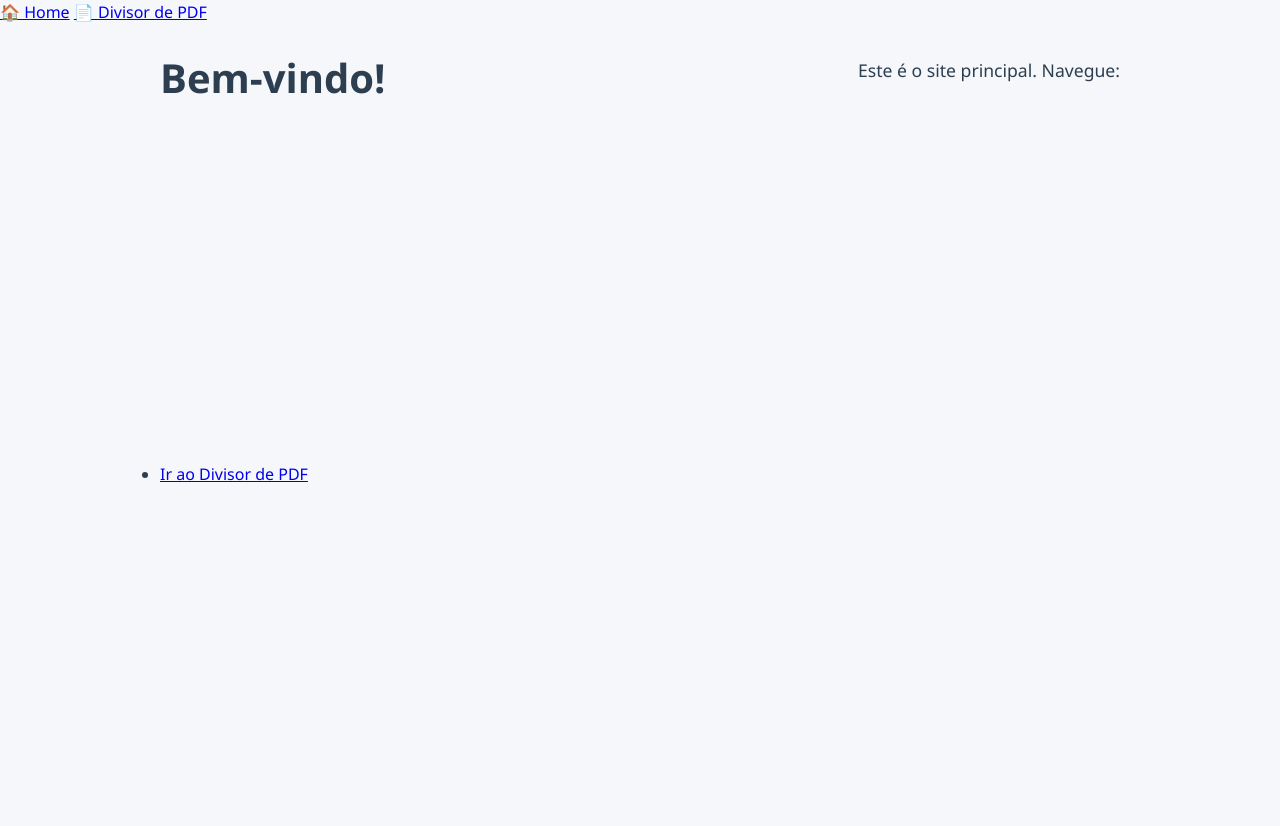
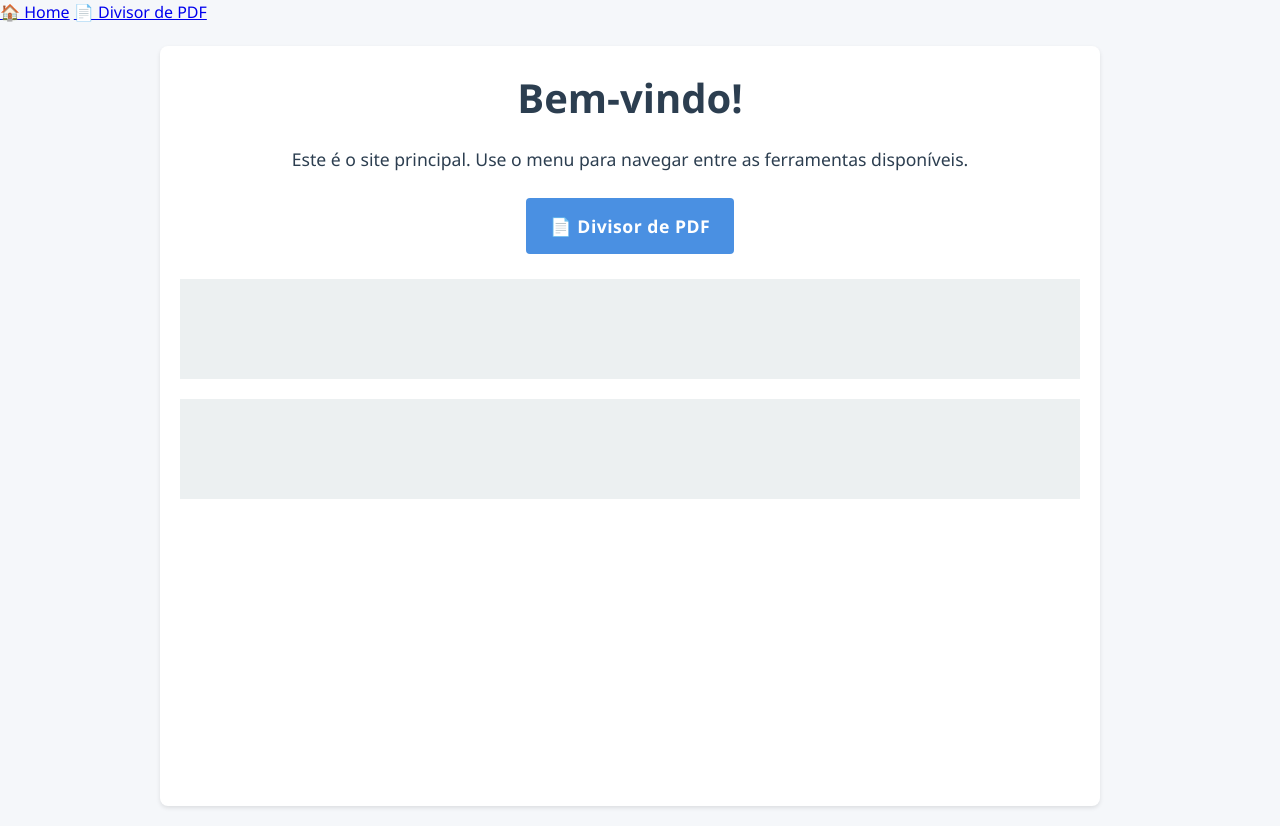
Before and after one commit to xFireHide/converter, a Flask app: page / in a window 1280 px wide. Run offline with Flask 3, Linux system fonts and the light colour scheme.

Commit message:
Update home.html

```diff
--- a/templates/home.html
+++ b/templates/home.html
@@ -1,11 +1,23 @@
 {% extends 'base.html' %} {% block title %} Página Inicial {% endblock %} {%
 block content %}
-<h1>Bem-vindo!</h1>
-<p>Este é o site principal. Navegue:</p>
-<ul>
-  <li>
-    <a href="{{ url_for('pdf_divisor.index') }}">Ir ao Divisor de PDF</a>
-  </li>
-  <!-- links para outras páginas -->
-</ul>
+<div class="main-content">
+  <h1>Bem-vindo!</h1>
+  <p class="description">
+    Este é o site principal. Use o menu para navegar entre as ferramentas
+    disponíveis.
+  </p>
+
+  <div class="button-group">
+    <a class="btn" href="{{ url_for('pdf_divisor.index') }}"
+      >📄 Divisor de PDF</a
+    >
+    <!-- <a class="btn" href="{{ url_for('short_cut.index') }}">🔗 Encurtador de URL</a> -->
+  </div>
+
+  <!-- AdSense Aqui: Entre conteúdo -->
+  <div class="ads-banner-top"></div>
+
+  <!-- AdSense Aqui: Rodapé do conteúdo -->
+  <div class="adsense-bottom"></div>
+</div>
 {% endblock %}
```
